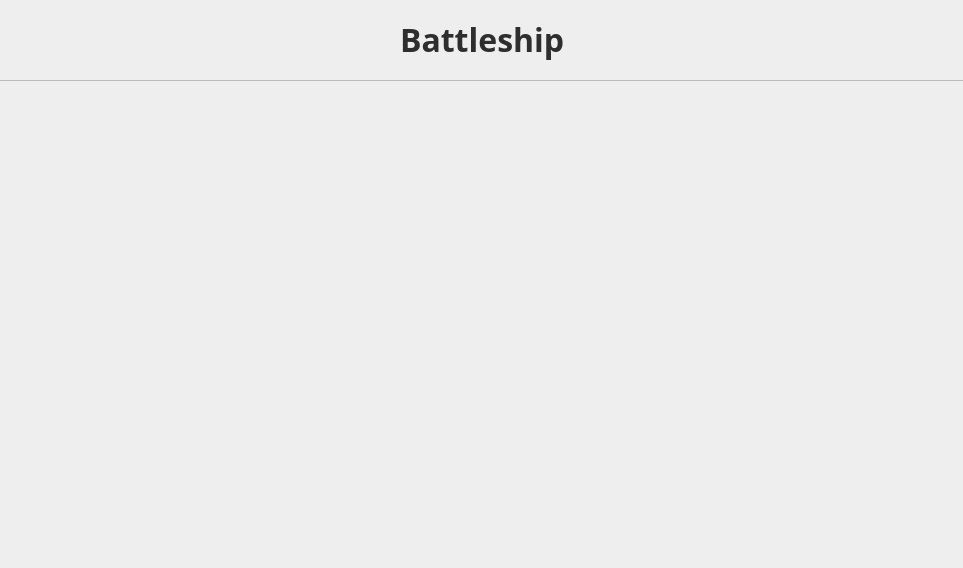
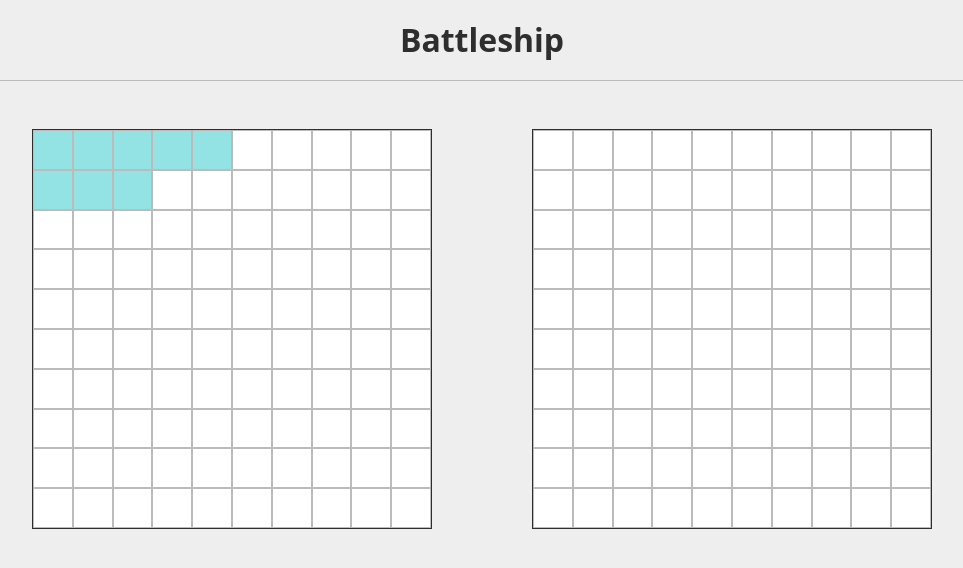
Before and after one commit to xxc451/battleship, a website built with webpack: page src/template.html in a window 1280 px wide. Shown: the whole page, without its empty margins (158-1121 px from the left). Built offline with nearby package versions, Linux system fonts and the light colour scheme.

Commit message:
Implement board rendering functionality

```diff
--- a/src/index.js
+++ b/src/index.js
@@ -1,3 +1,5 @@
+import { initGame, renderBoards } from "./modules/game.js";
 import "./style.css";
 
-console.log("Hello World");
+initGame();
+renderBoards();
--- /dev/null
+++ b/src/modules/game.js
@@ -0,0 +1,47 @@
+import Player from "./player.js";
+
+const human = new Player(true);
+const computer = new Player(false);
+
+function createElementWithClass(element, className) {
+    const node = document.createElement(element);
+    node.className = className;
+    return node;
+}
+
+function initGame() {
+    human.board.placeShip(0, 0, 5, true);
+    human.board.placeShip(1, 0, 3, true);
+
+    computer.board.placeShip(0, 0, 5, true);
+    computer.board.placeShip(1, 0, 3, true);
+}
+
+function createBoard(player) {
+    const board = createElementWithClass("div", "board");
+    player.board.board.forEach((row, x) => {
+        row.forEach((cell, y) => {
+            const cellDiv = createElementWithClass("div", "cell");
+            if (cell.ship && player.isHuman) {
+                cellDiv.classList.add("ship");
+            }
+            cellDiv.dataset.x = x;
+            cellDiv.dataset.y = y;
+            board.append(cellDiv);
+        });
+    });
+
+    return board;
+}
+
+function renderBoards() {
+    const boardContainer = createElementWithClass("div", "board-container");
+    const humanBoard = createBoard(human);
+    const computerBoard = createBoard(computer);
+    boardContainer.append(humanBoard, computerBoard);
+
+    const content = document.querySelector("#content");
+    content.append(boardContainer);
+}
+
+export { initGame, renderBoards };
--- a/src/style.css
+++ b/src/style.css
@@ -66,3 +66,31 @@ header h1 {
   padding: 16px;
   text-align: center;
 }
+
+#content {
+  width: 1000px;
+  margin: 0 auto;
+}
+
+.board-container {
+  display: flex;
+  justify-content: space-around;
+  margin: 48px 0;
+}
+
+.board {
+  width: 400px;
+  height: 400px;
+  display: grid;
+  grid-template: repeat(10, 1fr) / repeat(10, 1fr);
+  border: var(--color-main-text) 1px solid;
+  background-color: white;
+}
+
+.cell {
+  border: 1px solid var(--color-border);
+}
+
+.ship {
+  background-color: var(--color-primary);
+}
```
